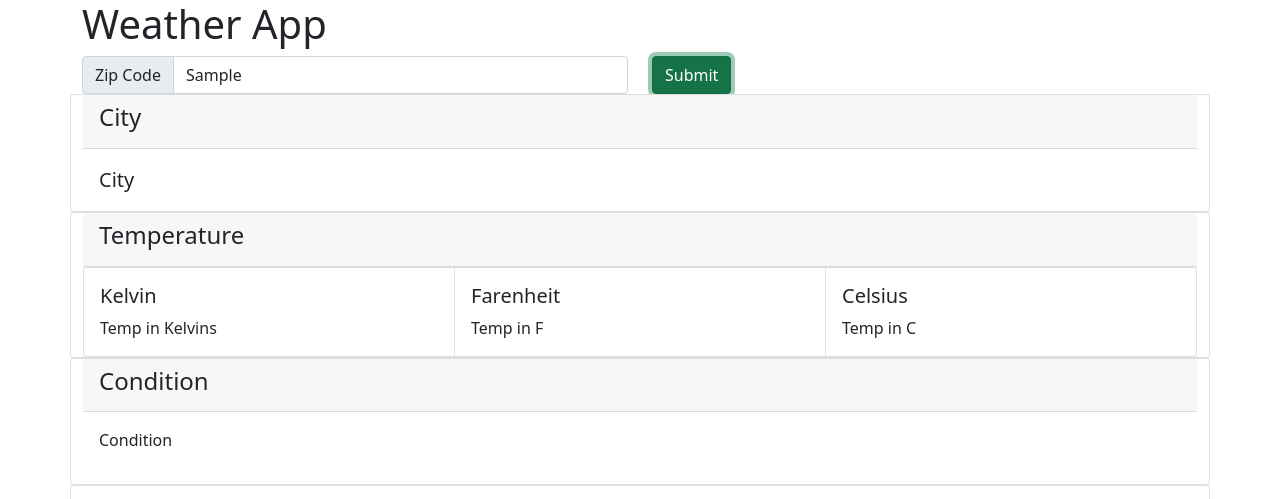
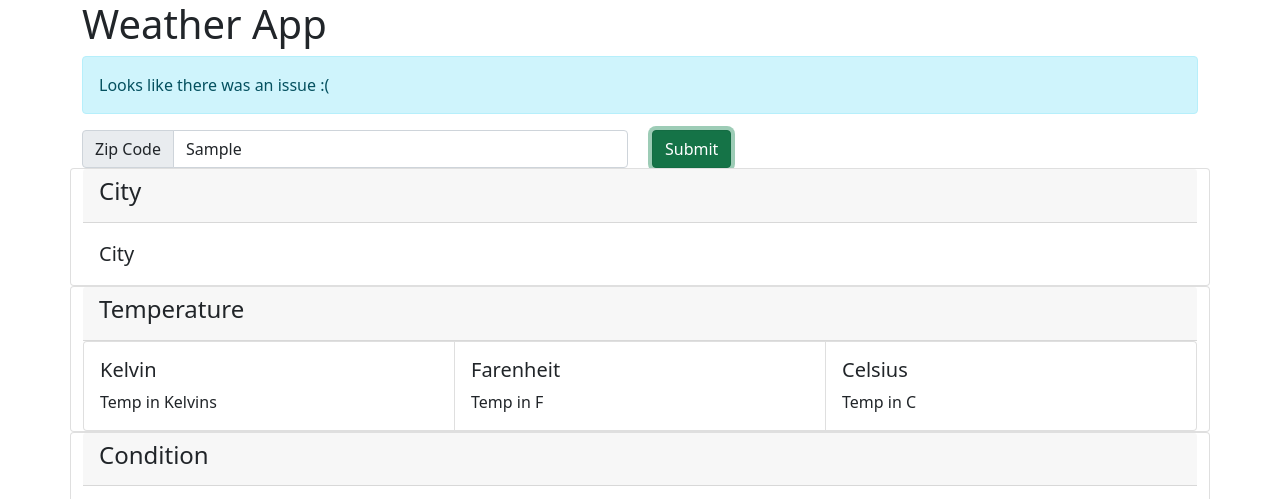
Before and after one commit to wtsaygers1/wxapp, a plain HTML site: page index.html in a window 1280 px wide. Both pictures are taken after typing "Sample" into the empty fields and a click on the button "Submit". Shown: the top 499 px of the page. Drawn offline with nearby package versions, Linux system fonts and the light colour scheme; no server answers.

Commit message:
adds alert

```diff
--- a/index.html
+++ b/index.html
@@ -19,12 +19,15 @@
         <div class="row">
             <h1>Weather App</h1>
         </div>
+        <div class="alert alert-info" role="alert" id="alert">
+            Looks like there was an issue :(
+        </div>
         <div class="row">
             <div class="col-6">
                 <div class="input-group flex-nowrap">
                     <span class="input-group-text" id="addon-wrapping">Zip Code</span>
-                    <input type="text" class="form-control" id="zipEnter" placeholder="Enter Zip Code" aria-label="Username"
-                        aria-describedby="addon-wrapping">
+                    <input type="text" class="form-control" id="zipEnter" placeholder="Enter Zip Code"
+                        aria-label="Username" aria-describedby="addon-wrapping">
                 </div>
             </div>
             <div class="col-6">
@@ -89,7 +92,7 @@
                         STRETCH GOAL
                     </p> -->
                 </div>
-                <img src="..." class="card-img-bottom" id ="icon" alt="wx icon">
+                <img src="..." class="card-img-bottom" id="icon" alt="wx icon">
             </div>
         </div>
     </div>
--- a/js/main.js
+++ b/js/main.js
@@ -1,6 +1,7 @@
 // input: VALID zip code
 // output: City, Temp (Kelvins, Farenheit, Celcius), Condition, Other Infor(image)
 
+// may be good practice, at least for now, to create a const variable for any element with an id
 const submitBtn = document.getElementById("wxSubmit");
 const area = document.getElementById("zipEnter");
 const city = document.getElementById("city");
@@ -9,54 +10,61 @@ const farenheit = document.getElementById("fars");
 const celsius = document.getElementById("cels");
 const condition = document.getElementById("cond");
 const icon = document.getElementById("icon");
+const alert = document.getElementById("alert");
 
 //zip is just an empty value that will be used when a user inputs a valid zip code
 let zip = "";
 // zip = 40503;
 let country = "";
+// an array that stores the information from the wx api in the json file
 let wxInfo = [];
+// unique apiKey
 let apiKey = "3f8743541f94b0f19f67a295af987506";
 
-// event listener for the submit button
+// event listener for the submit button - when a user clicks the submit button the getWx function runs
 submitBtn.addEventListener("click", getWx);
 
 // make sure the fetch function is working in the console before moving forward with display
 function getWx() {
-
+//   accesses the value entered in the zip input and runs that zip code through the api
     let zip = document.getElementById("zipEnter").value;
+// the fetch goes to this api and finds the zip, country, and uses the api key
     let apiUrl = `https://api.openweathermap.org/data/2.5/weather?zip=${zip},${country}&appid=${apiKey}`;
 
     fetch(apiUrl).then(function (response) {
         return response.json();
     }).then(function (wxData) {
+// console just checks to make sure gathering the correct info
         console.log(wxData);
         wxInfo = wxData
         // render function is defined below but needs to be at the end of the fetch to populate the HTML
         render()
+// in case any errors, receive the error message
     }).catch(function (err) {
         console.log('Fetch problem: ' + err.message);
+        alert.classList.remove("d-none");
     });
 }
 
+// runs when the page first loads and needed the alert.classList.add("d-none"); to remove the alert when the page first loads
 function init() {
-    // console.log the fetch in the browser console to check
-    getWx()
+     alert.classList.add("d-none");
 }
 
-// display the wx function
-// in the display function is where the document selectors for populating the html will go
+// in the render function is where the document selectors for populating the html will go
 
 function render() {
     city.innerHTML = wxInfo.name;
+// the next three lines concatenate
     kelvins.innerHTML = Math.floor(wxInfo.main.temp) + " K";
     farenheit.innerHTML = Math.floor((wxInfo.main.temp - 273.15) * 9/5 + 32) + " F";
     celsius.innerHTML = Math.floor(wxInfo.main.temp - 273.15) + " C";
+    // the next two lines use string literals
     condition.innerHTML = `Visibility: ${wxInfo.weather[0].main} <br> Skies: ${wxInfo.weather[0].description}`
     // could set up a conditional with a toLocaleDate to grab day or night icon
     icon.src = `http://openweathermap.org/img/wn/${wxInfo.weather[0].icon}@4x.png`
+    alert.classList.add("d-none");
 }
-
-// init function after all the other functions
 
 document.body.onload = init;
 
```
